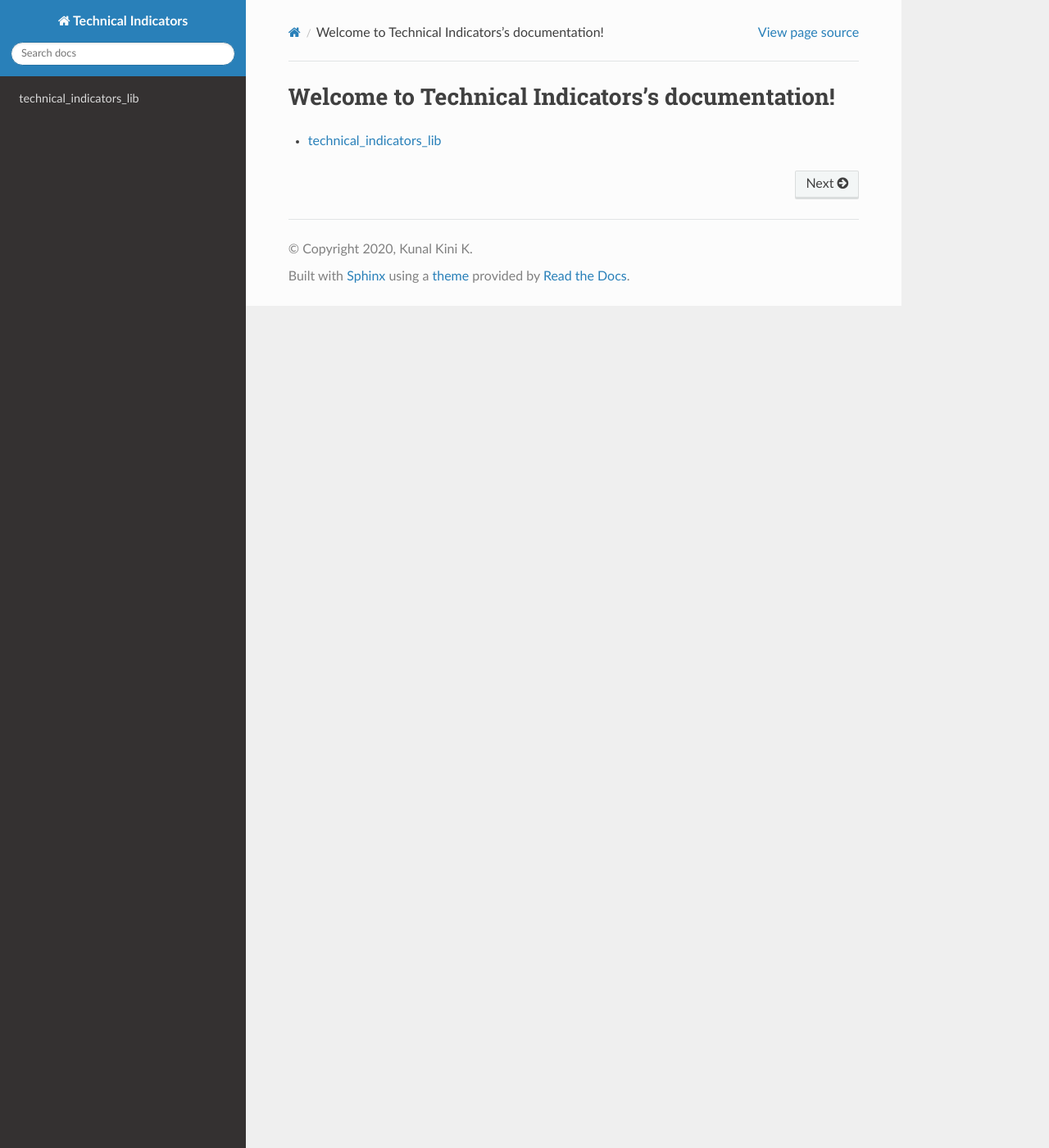
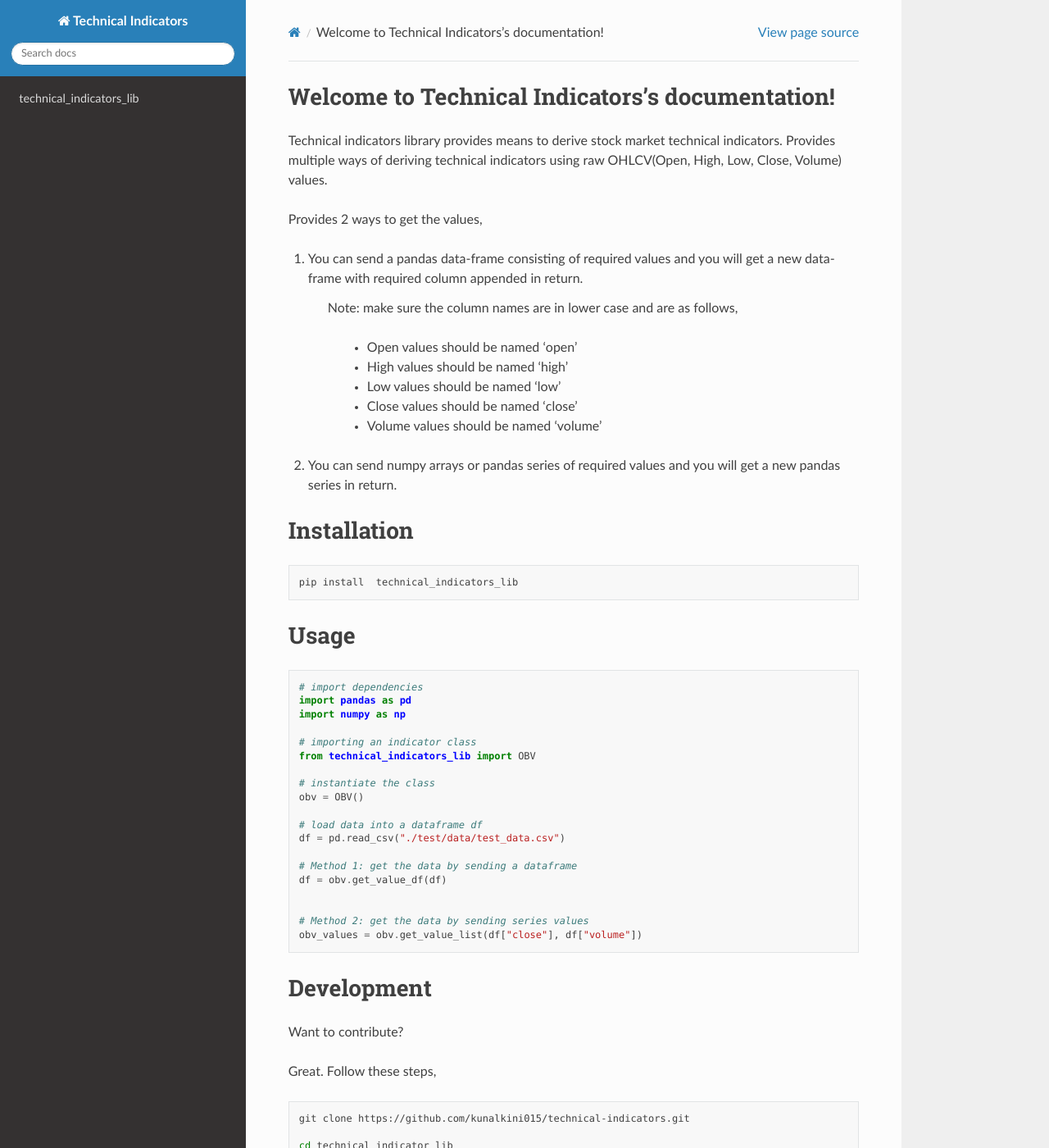
Before and after one commit to kunalkini15/technical_indicators_lib, a Sphinx documentation site: the page built from docs/source/index.rst, in a window 1280 px wide and 1400 px high. Shown: the whole window at 82% size. Built offline with Sphinx 7.4.7 and the Read the Docs theme 2.0.0, drawn with Linux system fonts in a browser that asks for light colours; some of the changed text lies outside the part shown.

Commit message:
updated docs index and read me

```diff
--- a/docs/source/index.rst
+++ b/docs/source/index.rst
@@ -1,6 +1,92 @@
 
 Welcome to Technical Indicators's documentation!
 ================================================
+Technical indicators library provides means to derive stock market technical indicators.
+Provides multiple ways of deriving technical indicators using raw OHLCV(Open, High, Low, Close, Volume) values.
+
+Provides 2 ways to get the values,
+
+1. You can send a pandas data-frame consisting of required values and you will get a new data-frame with required column appended in return.
+
+	Note: make sure the column names are in lower case and are as follows,
+
+		- Open values should be named 'open'
+
+		- High values should be named 'high'
+
+		- Low values should be named 'low'
+
+		- Close values should be named 'close'
+
+		- Volume values should be named 'volume'
+
+
+
+2. You can send numpy arrays or pandas series of required values and you will get a new pandas series in return.
+
+
+Installation
+============
+
+.. code-block:: bash
+
+    pip install  technical_indicators_lib
+
+
+Usage
+=====
+
+.. code-block:: python
+
+    # import dependencies
+    import pandas as pd
+    import numpy as np
+
+    # importing an indicator class
+    from technical_indicators_lib import OBV
+
+    # instantiate the class
+    obv = OBV()
+
+    # load data into a dataframe df
+    df = pd.read_csv("./test/data/test_data.csv")
+
+    # Method 1: get the data by sending a dataframe
+    df = obv.get_value_df(df)
+
+
+    # Method 2: get the data by sending series values
+    obv_values = obv.get_value_list(df["close"], df["volume"])
+
+
+
+
+Development
+===========
+
+Want to contribute?
+
+Great. Follow these steps,
+
+.. code-block:: bash
+
+    git clone https://github.com/kunalkini015/technical-indicators.git
+
+    cd technical_indicator_lib
+
+    pip install -r requirements.txt
+
+
+
+then you are good to go. You can create a pull request or write to me at kunalkini15@gmail.com
+
+
+Credits
+=======
+
+Developed by Kunal Kini K, a software engineer by profession and passion.
+
+If you have any comments, feedbacks or queries, write to me at kunalkini15@gmail.com
 
 .. toctree::
    technical_indicators_lib <technical_indicators_lib>
```
Also changed, not shown: README.md (+4 -2 lines).
